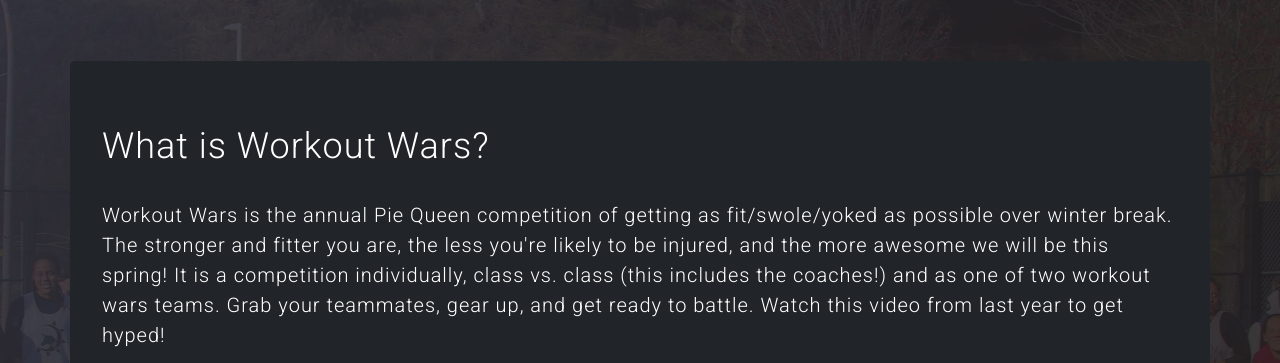
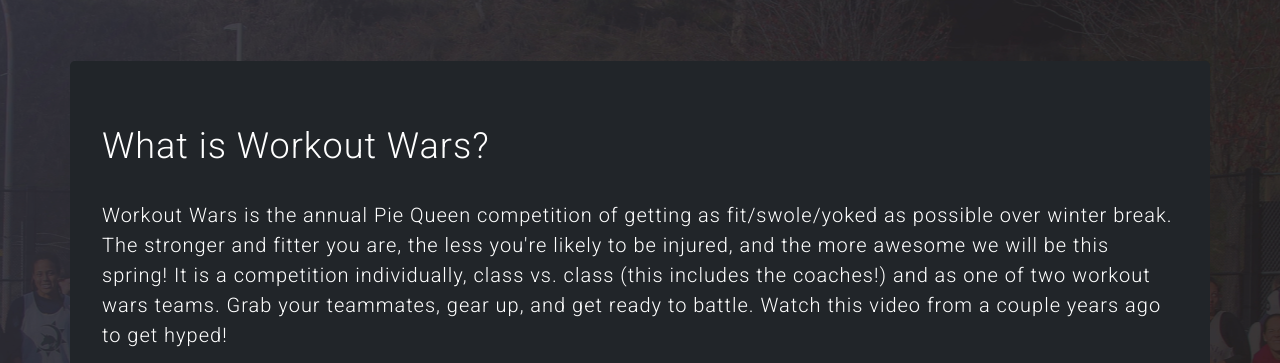
Before and after one commit to phoebeli23/workoutwars20, a Django app: template workoutwars/workoutwarsapp/templates/index.html in a window 1280 px wide. Shown: the part 855-1218 px from the top of the page. Run offline with Django 3.2, Linux system fonts and the light colour scheme; the template is opened without the code that fills it, so the values that code supplies are empty; some libraries are stand-ins or nearby versions.

Commit message:
update to 2019

```diff
--- a/workoutwars/workoutwarsapp/forms.py
+++ b/workoutwars/workoutwarsapp/forms.py
@@ -33,7 +33,7 @@ class SignUpForm(UserCreationForm):
 class AddWorkoutForm(forms.ModelForm):
     workout_date = forms.DateField(
         initial=timezone.now,
-        widget=forms.SelectDateWidget(years=(2018, 2019),
+        widget=forms.SelectDateWidget(years=(2019, 2020),
             months={12:('December'), 1:('January')}),
         label="Workout Date",
         required=True,
--- a/workoutwars/workoutwarsapp/templates/index.html
+++ b/workoutwars/workoutwarsapp/templates/index.html
@@ -15,7 +15,7 @@
             <h2 class="display-3">What is Workout Wars?</h2>
             <br/>
             <p class="lead">Workout Wars is the annual Pie Queen competition of getting as fit/swole/yoked as possible over winter break. The stronger and fitter you are, the less you're likely to be injured, and the more awesome we will be this spring! It is a competition
-                individually, class vs. class (this includes the coaches!) and as one of two workout wars teams. Grab your teammates, gear up, and get ready to battle. Watch this video from last year to get hyped!
+                individually, class vs. class (this includes the coaches!) and as one of two workout wars teams. Grab your teammates, gear up, and get ready to battle. Watch this video from a couple years ago to get hyped!
             </p>
 
             <iframe
--- a/workoutwars/workoutwarsapp/views.py
+++ b/workoutwars/workoutwarsapp/views.py
@@ -16,7 +16,7 @@ from workoutwarsapp.forms import SignUpForm, AddWorkoutForm
 from workoutwarsapp.models import User, Profile, Class, Team, Exercise, Workout
 
 # Globals
-START_DATE = datetime.date(2018, 12, 17)
+START_DATE = datetime.date(2019, 12, 21)
 TODAY = datetime.date.today()
 NUM_DAYS = (TODAY - START_DATE).days + 1
 
```
